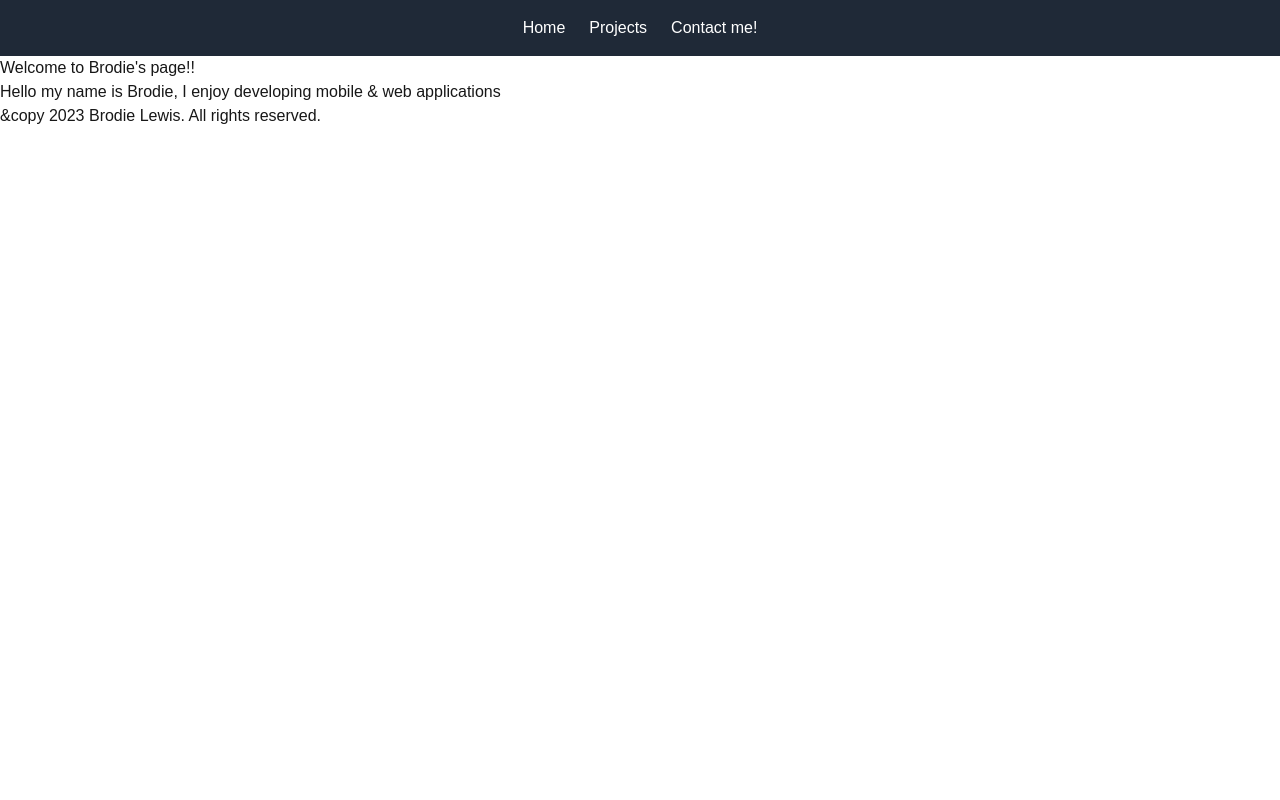
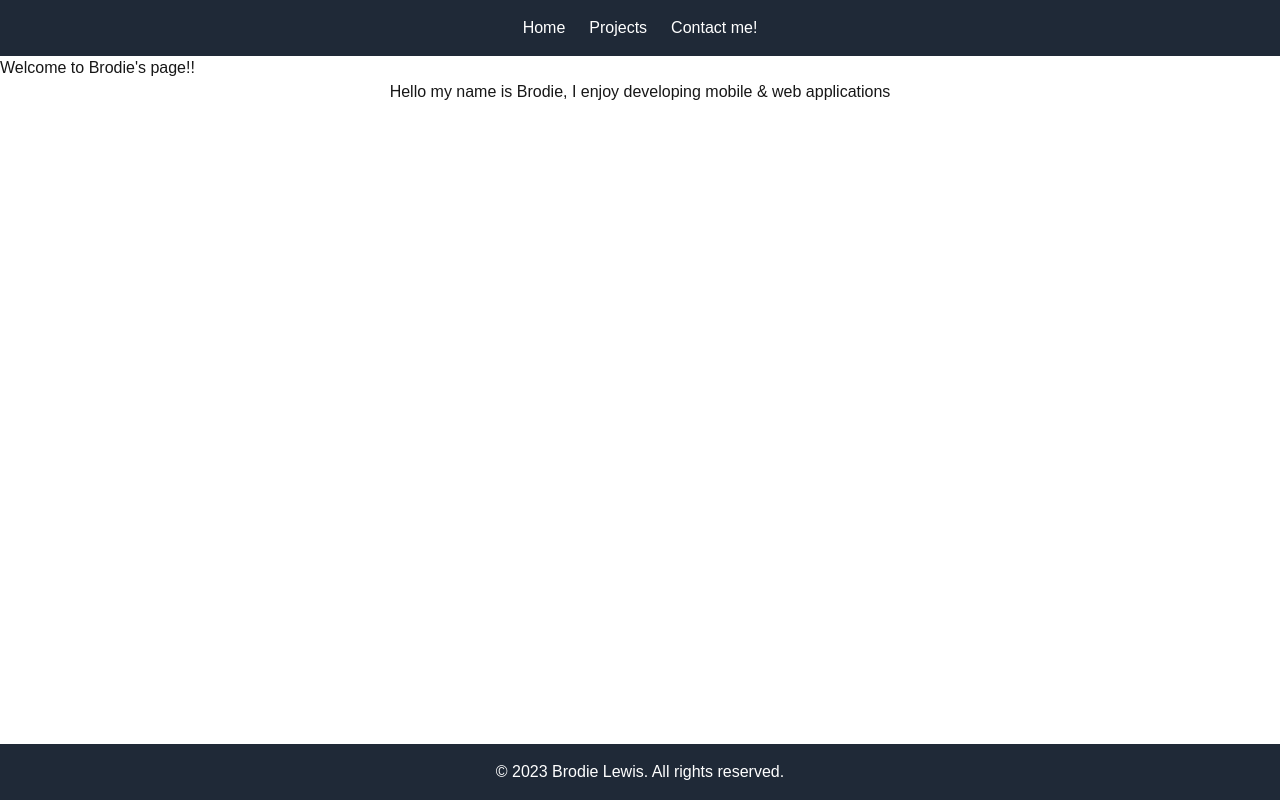
Before and after one commit to lewi0239/my-portfolio, a Next.js app: page / in a window 1280 px wide. Built offline with nearby package versions, Linux system fonts and the light colour scheme.

Commit message:
fixed footer, fixed copy logo in footer

```diff
--- a/app/components/Footer.tsx
+++ b/app/components/Footer.tsx
@@ -1,7 +1,7 @@
 const Footer = () => {
   return (
-    <footer>
-      <p>&copy 2023 Brodie Lewis. All rights reserved.</p>
+    <footer className="bg-gray-800 text-white py-4 text-center">
+      <p>&copy; 2023 Brodie Lewis. All rights reserved.</p>
     </footer>
   );
 };
--- a/app/components/Hero.tsx
+++ b/app/components/Hero.tsx
@@ -1,10 +1,12 @@
 const Hero = () => {
   return (
-    <div>
-      <p>
-        Hello my name is Brodie, I enjoy developing mobile & web applications
-      </p>
-    </div>
+    <>
+      <div className="flex justify-center min-h-66">
+        <p className="flex text-wrap">
+          Hello my name is Brodie, I enjoy developing mobile & web applications
+        </p>
+      </div>
+    </>
   );
 };
 export default Hero;
--- a/app/layout.tsx
+++ b/app/layout.tsx
@@ -29,10 +29,10 @@ export default function RootLayout({
   return (
     <html lang="en">
       <body
-        className={`${geistSans.variable} ${geistMono.variable} antialiased`}
+        className={`${geistSans.variable} ${geistMono.variable} antialiased min-h-screen flex flex-col`}
       >
         <Header /> {/* Place Header inside body */}
-        {children} {/* Render the main page content here */}
+        <main className="flex-grow">{children}</main>
         <Footer /> {/* Place Footer inside body */}
       </body>
     </html>
```
